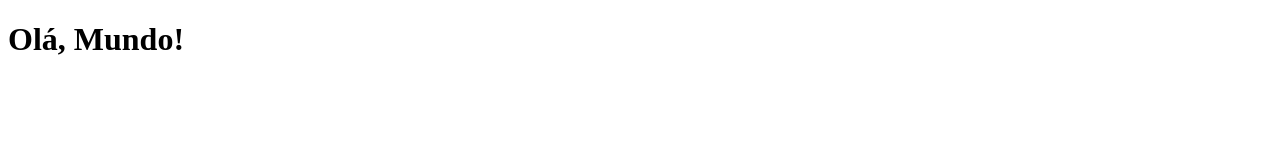
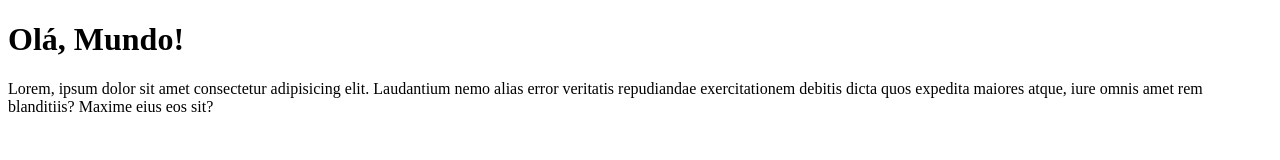
Before and after one commit to DouglasDoCarmo/DouglasDoCarmo, a plain HTML site: page site_exemplo/index.html in a window 1280 px wide. Drawn offline with Linux system fonts and the light colour scheme.

Commit message:
Update index.html

```diff
--- a/site_exemplo/index.html
+++ b/site_exemplo/index.html
@@ -8,6 +8,7 @@
 </head>
 <body>
     <h1>Olá, Mundo!</h1>
+    <p>Lorem, ipsum dolor sit amet consectetur adipisicing elit. Laudantium nemo alias error veritatis repudiandae exercitationem debitis dicta quos expedita maiores atque, iure omnis amet rem blanditiis? Maxime eius eos sit?</p>
 
 </body>
 </html>
```
